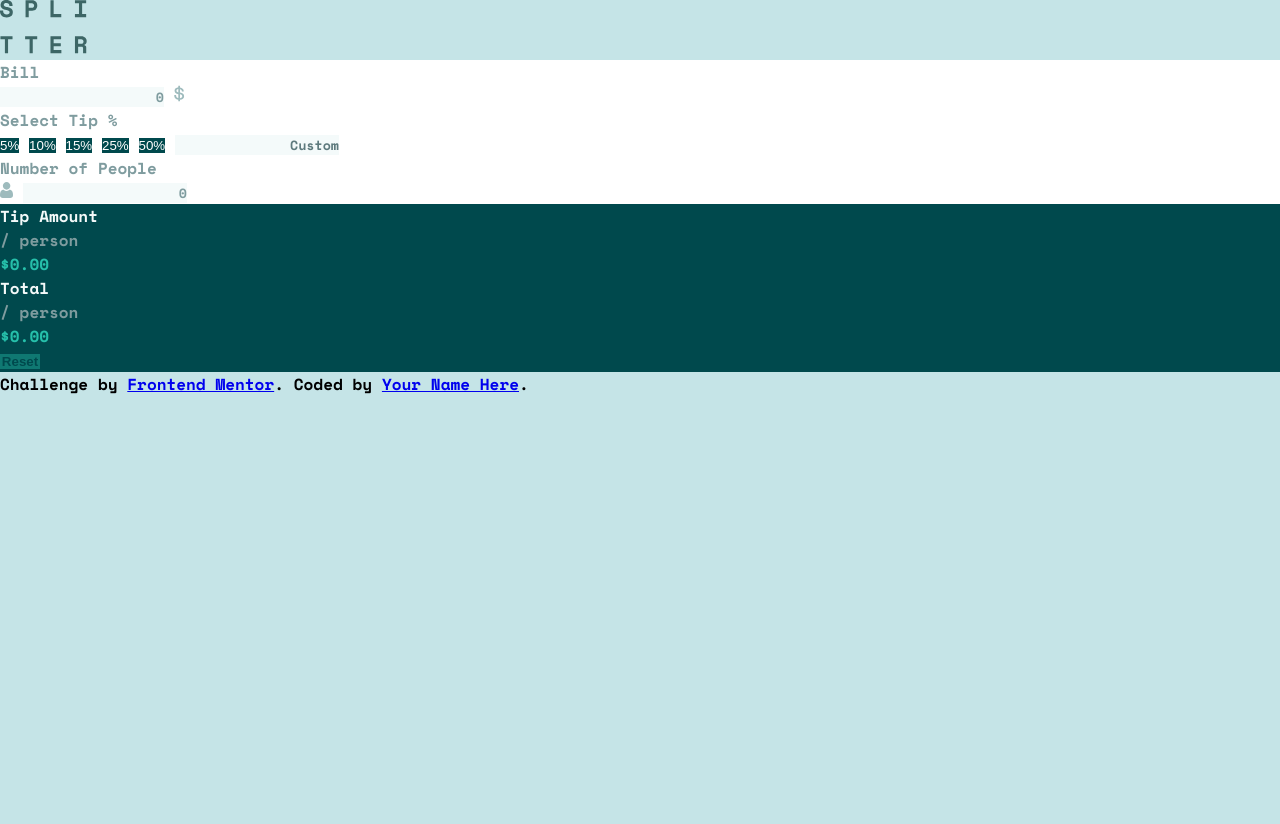
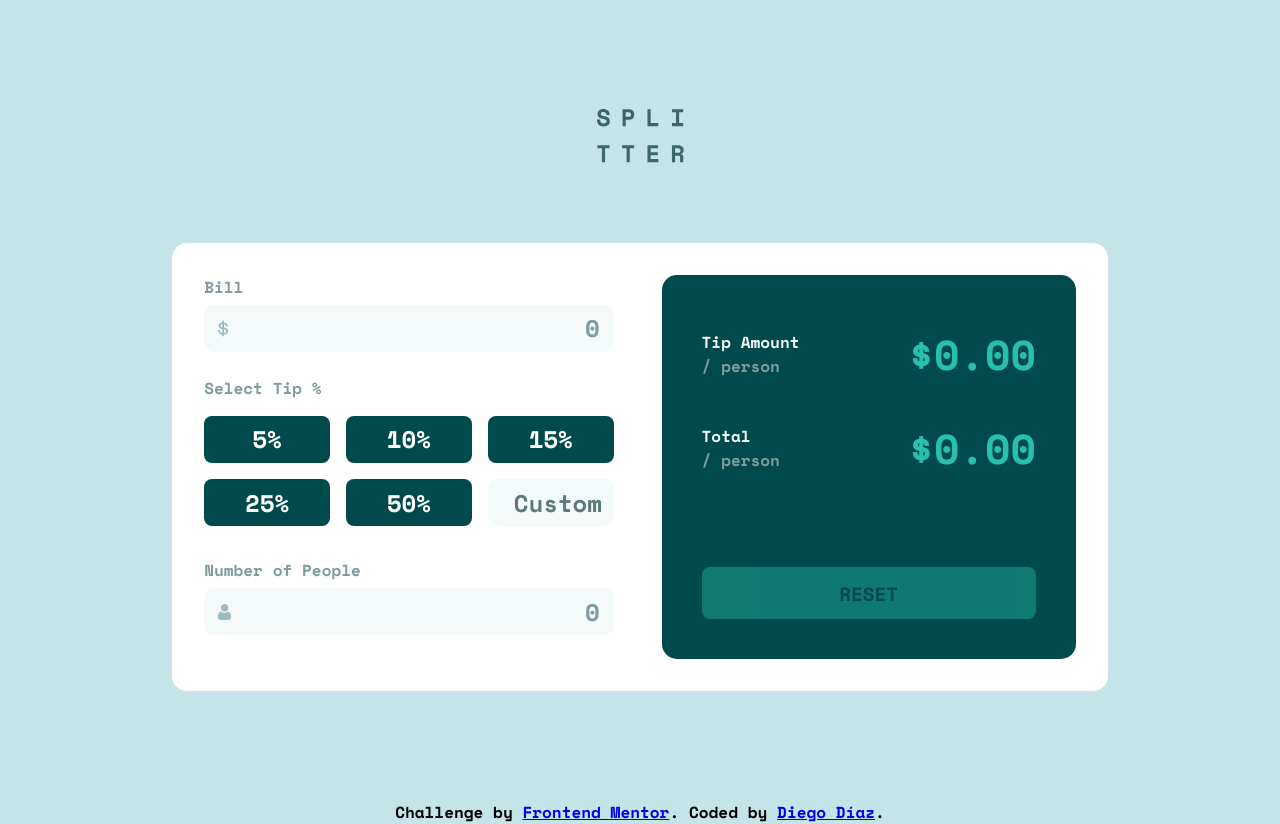
Before and after one commit to dialejo24/Tip-Calculator, a plain HTML site: page index.html in a window 1280 px wide. Before the commit the page ends 800 px from the top, so only its background shows below. Drawn offline with nearby package versions, Linux system fonts and the light colour scheme.

Commit message:
add style and modifie html for styling purposes

```diff
--- a/CSS/style.css
+++ b/CSS/style.css
@@ -22,16 +22,14 @@ body {
     font-family: 'Space Mono', monospace;
     background-color: var(--light-grayish-cyan);
 }
+.container {
+    min-height: 100vh;
+    display: grid;
+    justify-content: center;
+    align-items: center;
+}
 
-input[type="number"] {
-    outline: none;
-    -moz-appearance: textfield;
-    background-color: var(--very-light-grayish-cyan);
-    color:var(--very-dark-cyan);
-    font-family: 'Space Mono', monospace;
-    outline: none;
-    border: none;
-}
+/* =====Custom input[number]====== */
 input[type="number"]::-webkit-outer-spin-button,
 input[type="number"]::-webkit-inner-spin-button {
     -webkit-appearance: none;
@@ -51,22 +49,117 @@ input[type="number"]::-webkit-inner-spin-button {
     color:var(--dark-grayish-cyan);
 }
 
+input[type="number"] {
+    outline: none;
+    -moz-appearance: textfield;
+    background-color: var(--very-light-grayish-cyan);
+    color:var(--very-dark-cyan);
+    font-family: 'Space Mono', monospace;
+    outline: none;
+    border: none;
+    cursor: pointer;
+    font-size: 1.5rem;
+    border-radius: 10px;
+    padding-block: .15em;
+    width:100%;
+    border: solid 2px transparent;
+    transition: .1s border ease-in;
+}
+
+input[type=number]:focus {
+    border:2px solid var(--strong-cyan);
+}
+
+.bill {
+    background-image: url("../images/icon-dollar.svg");
+}
+
+.people {
+    background-image: url("../images/icon-person.svg");
+}
+
+.bill,
+.people {
+    background-repeat: no-repeat;
+    background-position: .5em 50%;
+    margin-block:.25em 1em;
+    padding-right:.5em;
+    padding-left: 1.5em;
+}
+
+.custom {
+    padding-inline: 0.4em;
+}
+
+
+/* ====Custom input[radio] 'percentaje buttons' =====*/
+.container_perc {
+    position: relative;
+    display: flex;
+    height:47.2px;
+}
+
+.btn {
+    appearance: none;
+    -webkit-appearance: none;
+    margin:0;
+    position: absolute;
+}
+
+input[type=radio]:checked + .percentaje {
+    color:var(--very-dark-cyan);
+    background-color: var(--strong-cyan);
+}
+
+.percentaje {
+    color:var(--white);
+    cursor:pointer;
+    background-color: var(--very-dark-cyan);
+    text-align: center;
+    width: 100%;
+    display: flex;
+    align-items: center;
+    justify-content: center;
+    border-radius:8px;
+    transition: all .15s ease-in-out;
+    font-size:1.5rem;
+}
+
+.percentaje:hover{
+    color:var(--very-dark-cyan);
+    background-color: var(--light-grayish-cyan);
+}
+
+
 .main {
     background-color: var(--white);
+    border-radius: 15px;
+    padding:2em;
+    max-width: 65em;
+}
+
+.logo {
+    display: flex;
+    justify-content: center;
+    margin-bottom: 2.5em;
+}
+
+.buttons {
+    margin-top:1em;
+    margin-bottom: 2em;
+    display: grid;
+    grid-template-columns: repeat(auto-fill,minmax(110px,1fr));
+    gap:1em;
 }
 
 .title {
     color:var(--grayish-cyan);
 }
 
-.btn {
-    color:var(--white);
-    background-color: var(--very-dark-cyan);
-    border: none;
-}
-
 .results {
     background-color: var(--very-dark-cyan);
+    padding: 2.5em 1.5em 1.5em 1.5em;
+    border-radius: 15px;
 }
 .header {
     color:var(--very-light-grayish-cyan);
@@ -76,12 +169,68 @@ input[type="number"]::-webkit-inner-spin-button {
 }
 .amount {
     color:var(--strong-cyan);
+    font-size: 2rem;
+}
+.tip_amount,
+.total_person {
+    display: flex;
+    justify-content: space-between;
+    align-items: center;
+    margin-bottom: 1.5em;
 }
 .reset {
     background-color: var(--strong-cyan);
     border:none;
     color:var(--very-dark-cyan);
-    width:3em;
+    width:100%;
     font-weight: 700;
     opacity:0.4;
+    font-size: 1.2rem;
+    text-transform: uppercase;
+    padding-block: 0.6em;
+    border-radius: 8px;
+    margin-top: 0.8em;
+    font-family: 'Space Mono', monospace;
+    cursor: pointer;
+    transition: all .15s ease-out;
 }
+.reset:hover {
+    background-color: var(--light-grayish-cyan);
+    opacity: 1;
+}
+
+.attribution {
+    text-align: center;
+}
+
+@media (min-width: 43.75em) {
+    .main {
+        display: flex;
+        gap:3em;
+    }
+    .user_input {
+        width:50%;
+    }
+    .results {
+        width:50%;
+        display: flex;
+        flex-direction: column;
+        justify-content: space-between;
+        padding: 3em 2.5em 2.5em 2.5em;
+    }
+    .logo {
+        margin-bottom: 5em;
+    }
+    .tip_amount {
+        margin-bottom: 2em;
+    }
+    .amount {
+        font-size: min(3.5rem, calc(1rem + 2vw));
+    }
+
+}
+@media (max-height: 898px ) and (max-width: 700px) {
+    .container {
+        margin-block: 2em;
+    }
+}
--- a/index.html
+++ b/index.html
@@ -12,49 +12,71 @@
 </head>
 <body>
   <div class="container">
+    <div>
       <header>
         <div class="logo">
           <img src="images/logo.svg" alt="logo">
         </div>
       </header>
       <main class="main">
-      <section>
+        <section class="user_input">
           <div>
             <label for="bill" class="title">Bill</label>
-          <div>
-            <input type="number" placeholder="0" dir="rtl" id="bill">
-            <img src="images/icon-dollar.svg" alt="icon-dollar">
-          </div>
+            <input type="number" placeholder="0" dir="rtl" id="bill" class="bill">
           </div>
           <div>
             <p class="title">Select Tip %</p>
             <div class="buttons">
-            <button class="btn">5%</button>
-            <button class="btn">10%</button>
-            <button class="btn">15%</button>
-            <button class="btn">25%</button>
-            <button class="btn">50%</button>
+              <div class="container_perc">
+                <input type="radio" class="btn" name="tip" id="5" value="5">
+                <label class="percentaje" for="5">
+                  <span>5%</span>
+                </label>
+              </div>
+              <div class="container_perc">
+                <input type="radio" id="10" class="btn" name="tip" value="10">
+                <label class="percentaje" for="10">
+                  <span>10%</span>
+                </label>
+              </div>
+              <div class="container_perc">
+                <input type="radio" class="btn" name="tip" value="15" id="15">
+                <label class="percentaje" for="15">
+                  <span>15%</span>
+                </label>
+              </div>
+              <div class="container_perc">
+                <input type="radio" class="btn" name="tip" value="25" id="25">
+                <label class="percentaje" for="25">
+                  <span>25%</span>
+                </label>
+              </div>
+              <div class="container_perc">
+                <input type="radio" class="btn" name="tip" value="50" id="50">
+                <label for="50" class="percentaje">
+                  <span>50%</span>
+                </label>
+              </div>
+              <div>
                 <input type="number" placeholder="Custom" dir="rtl" class="custom">
+              </div>
             </div>
           </div>
           <div>
             <label for="people" class="title">Number of People</label>
-          <div>
-            <img src="images/icon-person.svg" alt="icon-person">
-            <input type="number" dir="rtl" placeholder="0" id="people">
-          </div>
+            <input type="number" dir="rtl" placeholder="0" id="people" class="people">
           </div>
         </section>
         <section class="results">
           <div>
-          <div>
+            <div class="tip_amount">
               <div>
                 <p class="header">Tip Amount</p>
                 <p class="person">/ person</p>
               </div>
               <p class="amount">$0.00</p>
             </div>
-          <div>
+            <div class="total_person">
               <div>
                 <p class="header">Total</p>
                 <p class="person">/ person</p>
@@ -68,9 +90,10 @@
         </section>
       </main>
     </div>
+  </div>
   <div class="attribution">
     Challenge by <a href="https://www.frontendmentor.io?ref=challenge" target="_blank">Frontend Mentor</a>.
-    Coded by <a href="#">Your Name Here</a>.
+    Coded by <a href="https://www.frontendmentor.io/profile/dialejo24">Diego Díaz</a>.
   </div>
 </body>
 </html>
```
Lines whose indentation alone changed are shown as unchanged.
